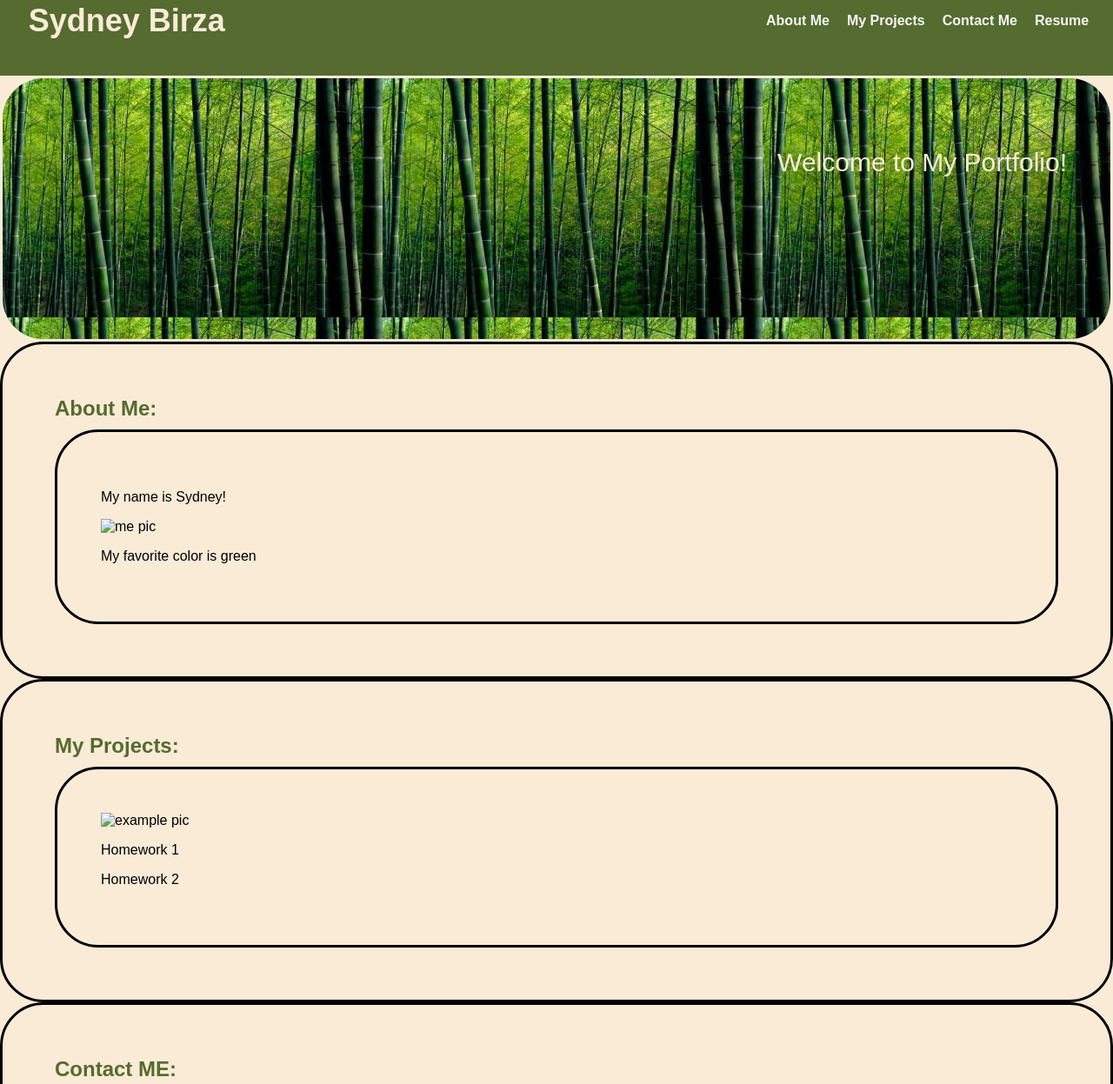
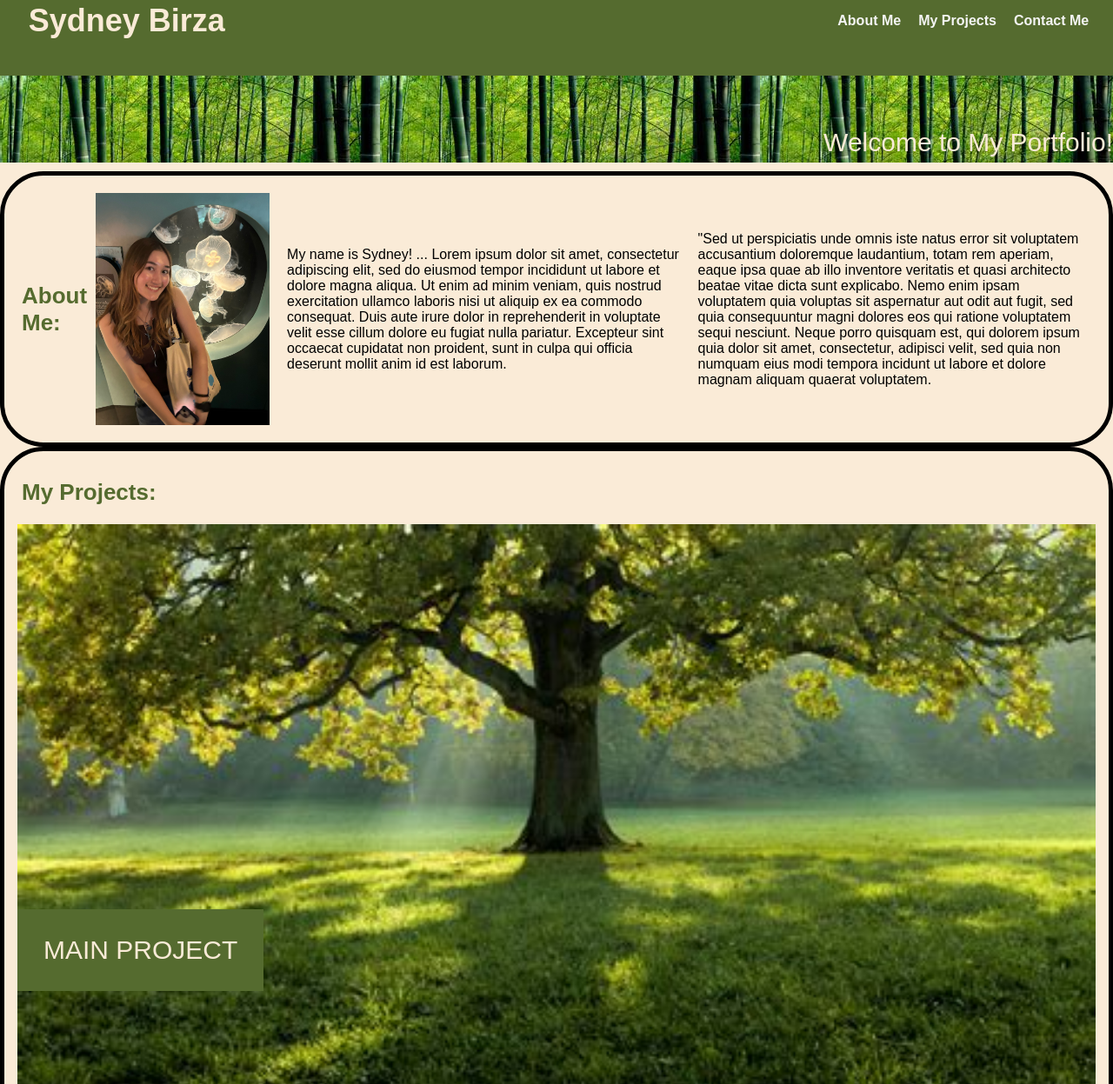
Before and after one commit to sydKB/Birza-HW-02, a plain HTML site: page index.html in a window 1280 px wide. Shown: the part 40-1287 px from the top of the page at 87% size. Drawn offline with Linux system fonts and the light colour scheme; files that its build step writes are made by us from their sources; files whose address does not match are found by name.

Commit message:
everything but flex alignment

```diff
--- a/assets/css/style.css
+++ b/assets/css/style.css
@@ -1,18 +1,11 @@
 * {
-    font-family: sans-serif;
+    box-sizing: border-box;
 }
 
 body {
     background: antiquewhite;
+    font-family: sans-serif;
     margin: 0;
-    display: flex;
-    flex-direction: column;
-}
-
-h1 {
-    font-size: 36px;
-    color: antiquewhite;
-    margin-left: 20px;;
 }
 
 nav {
@@ -21,6 +14,12 @@ nav {
     align-items: center;
     padding: 1%;
     background: darkolivegreen;
+}
+
+h1 {
+    font-size: 36px;
+    color: antiquewhite;
+    margin-left: 20px;
 }
 
 ul {
@@ -34,10 +33,57 @@ ul li {
     margin-top: 0px;
 }
 
-li a {
+ul li a {
     color: whitesmoke;
     text-decoration: none;
     font-weight: bold;
+}
+
+#tree-header {
+    background-image: url(/Users/sydneybirza/bootcamp/Birza-HW-02/assets/forest.jpg);
+    height: 100px;
+    margin-bottom: 10px;
+    position: relative;
+}
+
+#tree-header p {
+    text-align: right;
+    font-size: 30px;
+    position: absolute;
+    top: 30%;
+    right: 0px;
+    color: antiquewhite;
+}
+
+section { /* play around with this!*/
+    border-style: solid;
+    border-width: 5px;
+    border-radius: 50px; /*round*/
+    padding: 10px;
+    width: 100%;
+}
+
+section h2 {
+    padding-left: 10px;
+    font-size: 26px;
+    color: darkolivegreen;
+}
+
+#about {
+    display: flex;
+    align-items: center;
+    justify-content: center;
+}
+
+#about img {
+    width: 20%;
+    min-width: 200px;
+    margin: 10px;
+}
+
+#about p {
+    width: 70%;
+    margin: 0px 10px;
 }
 
 
@@ -47,34 +93,34 @@ li a {
 
 
 
-
-h2 {
-    margin: 10px;
-    flex: 25%;
-    flex: left;
+#projects a{
+    display: flex;
     flex-wrap: wrap;
-    font-size: 24px;
-    color: darkolivegreen;
-}
-section div {
-    flex: 75%;
-    flex: right;
-    flex-wrap: wrap;
-    margin: 10px;
+    justify-content: space-between;
+    position: relative;
+    margin: 5px;
 }
 
-section { /* play around with this!*/
-    border-style: solid;
-    border-radius: 50px; /*round*/
-    padding: 50px;
-    flex: 0 0 200px;
+#projects img:hover {
+    box-shadow:0 0 5px 5px darkolivegreen;
 }
 
-div {
-    border-style: solid;
-    border-radius: 50px; /*round*/
-    padding: 50px;
-    flex: 0 0 200px;
+#projects p {
+    position: absolute;
+    top: 60%;
+    left: 0px;
+    font-size: 30px;
+    padding: 30px;
+    color: antiquewhite;
+    background-color: darkolivegreen;
+}
+
+.big-pic{
+    width: 100%;
+}
+
+.lil-pic {
+    width: 50%;
 }
 
 
@@ -83,28 +129,24 @@ div {
 
 
 
-
-
-
-
-
-div img {
-    max-width: 30%;
-    height: auto;
+#contact {
+    display: flex;
+    justify-content: space-between;
+    align-items: center;
 }
 
-#tree-header {
-    background-image: url(/Users/sydneybirza/bootcamp/Homework-02/forest.jpg);
-    flex: 1 1 100%;
-    height: 200px;
-    text-align: right;
-    font-size: 30px;
-    color: antiquewhite;
+#contact a {
+    color: green;
+    font-size: 24px;
 }
 
 @media screen and (max-width: 768px) {
     main,
     nav {
         flex-direction: column;
+        align-items: right;
+    }
+    #about, #contact {
+        flex-direction: column;
     }
 }
--- a/index.html
+++ b/index.html
@@ -2,8 +2,9 @@
 <html>
     <head>
         <title>My Portfolio</title>
+        <meta name="viewport" content="width=device-width, initial-scale=1" />
         <!-- <link rel="stylesheet" href="css/reset.css" /> -->
-        <link rel="stylesheet" href="css/style.css" />
+        <link rel="stylesheet" href="assets/css/style.css" />
     </head>
     <body>
         <header>
@@ -13,7 +14,6 @@
                     <li><a href="#about">About Me</a></li>
                     <li><a href="#projects">My Projects</a></li>
                     <li><a href="#contact">Contact Me</a></li>
-                    <li><a href="#resume">Resume</a></li>
                 </ul>
             </nav>
             <div id="tree-header"><p>Welcome to My Portfolio!</p></div>
@@ -22,41 +22,65 @@
         <main>
             <section id="about">
                 <h2>About Me:</h2>
-                <div>
-                    <p>My name is Sydney!</p>
-                    <img src="me.jpeg" alt="me pic">
-                    <p>My favorite color is green</p>
-                </div>
+                <img src="assets/me.jpeg" alt="me pic">
+                <p>My name is Sydney! ... Lorem ipsum dolor sit amet, consectetur
+                    adipiscing elit, sed do eiusmod tempor incididunt ut labore
+                    et dolore magna aliqua. Ut enim ad minim veniam, quis nostrud
+                    exercitation ullamco laboris nisi ut aliquip ex ea commodo
+                    consequat. Duis aute irure dolor in reprehenderit in voluptate
+                    velit esse cillum dolore eu fugiat nulla pariatur. Excepteur
+                    sint occaecat cupidatat non proident, sunt in culpa qui officia
+                    deserunt mollit anim id est laborum.</p>
+                <p>"Sed ut perspiciatis unde omnis iste natus error sit voluptatem
+                    accusantium doloremque laudantium, totam rem aperiam, eaque ipsa
+                    quae ab illo inventore veritatis et quasi architecto beatae vitae
+                    dicta sunt explicabo. Nemo enim ipsam voluptatem quia voluptas sit
+                    aspernatur aut odit aut fugit, sed quia consequuntur magni dolores
+                    eos qui ratione voluptatem sequi nesciunt. Neque porro quisquam est,
+                    qui dolorem ipsum quia dolor sit amet, consectetur, adipisci velit,
+                    sed quia non numquam eius modi tempora incidunt ut labore et dolore
+                    magnam aliquam quaerat voluptatem.</p>
             </section>
 
 
             <section id="projects">
                 <h2>My Projects:</h2>
-                <div>
-                    <img src="mouse drums.png" alt="example pic">
-                    <p>Homework 1</p>
-                    <p>Homework 2</p>
-                </div>
+
+                <a target="_blank" href="https://en.wikipedia.org/wiki/Tree">
+                    <img class="big-pic" src="assets/project-1.jpg" alt="green-tree-1">
+                    <p>MAIN PROJECT</p>
+                </a>
+                <a target="_blank" href="https://www.dreamstime.com/horizontal-photography-autumn-trees-colorful-fall-leaves-autumn-forest-fall-foliage-blue-sky-above-horizontal-image182993697">
+                    <img class="lil-pic" src="assets/project-2.jpg" alt="orange-trees-2">
+                    <!-- <p>Orange Forest</p> -->
+                </a>
+                <a target="_blank" href="https://www.pinterest.co.uk/pin/351843789618897419/">
+                    <img class="lil-pic" src="assets/project-3.jpg" alt="green-tree-3">
+                    <!-- <p>Nice Tree</p> -->
+                </a>
+                <a target="_blank" href="https://www.pinterest.com/pin/301459768777220212/">
+                    <img class="lil-pic" src="assets/project-4.jpg" alt="green-tree-4">
+                    <!-- <p>Big Green!</p> -->
+                </a>
+                <a target="_blank" href="https://www.the-digital-picture.com/Pictures/Picture.aspx?Picture=2009-10-11_12-32-05">
+                    <img class="lil-pic" src="assets/project-5.jpg" alt="yellow-tree-5">
+                    <!-- <p>Yellow on the Cliff</p> -->
+                </a>
+
+                <!-- <img class="big-pic" src="assets/project-1.jpg" alt="green-tree-1">
+                <img class="lil-pic" src="assets/project-2.jpg" alt="orange-trees-2">
+                <img class="lil-pic" src="assets/project-3.jpg" alt="green-tree-3">
+                <img class="lil-pic" src="assets/project-4.jpg" alt="green-tree-4">
+                <img class="lil-pic" src="assets/project-5.jpg" alt="yellow-tree-5"> -->
             </section>
 
 
             <section id="contact">
-                <h2>Contact ME:</h2>
-                <div>
-                    <p>My name is Sydney!</p>
-                    <p>My favorite color is blue</p>
-                </div>
+                <h2>Contact Me:</h2>
+                <a target="_blank" href="assets/phone.jpg">333-444-5555</a>
+                <a target="_blank" href="assets/email.jpg">sydneykb11@icloud.com</a>
+                <a target="_blank" href="https://github.com/sydKB?tab=repositories">My Github</a>
             </section>
-
-
-            <section id="resume">
-                <h2>Resume:</h2>
-                <div>
-                    <p>Homework 1</p>
-                    <p>Homework 2</p>
-                </div>
-            </section>
-
 
         </main>
     </body>
```
Also changed, not shown: assets/email.jpg (added), assets/mouse drums.png (deleted), assets/phone.jpg (added), assets/project-1.jpg (added), assets/project-2.jpg (added), assets/project-3.jpg (added), assets/project-4.jpg (added), assets/project-5.jpg (added), 4 other files.
